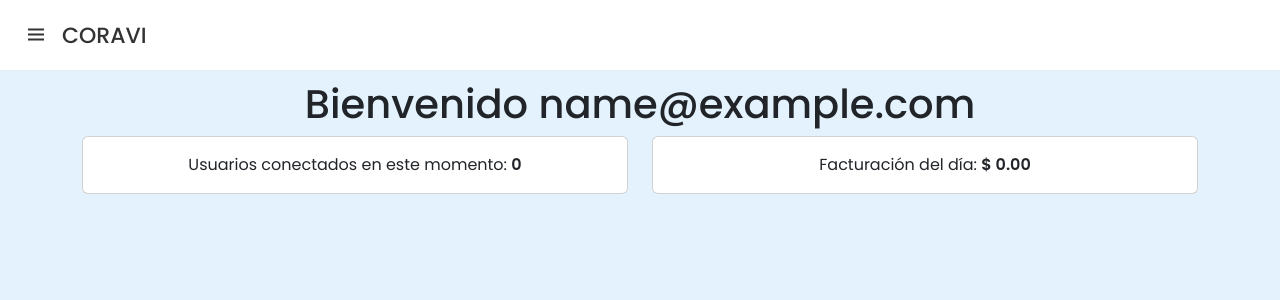
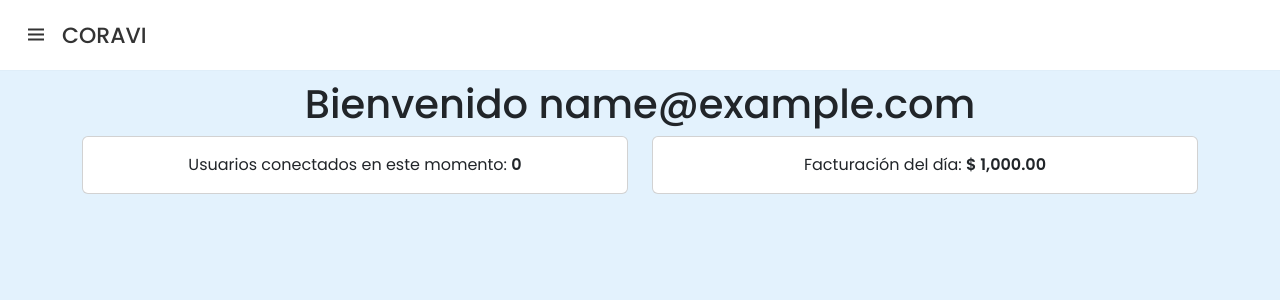
Before and after one commit to Luis-Olea/repairShop, a PHP site: page /dashboard.php in a window 1280 px wide. Shown: the top 300 px of the page. Run offline with PHP 8.4, Linux system fonts and the light colour scheme; the visitor is signed in with stand-in values (Sample User, id 1).

Commit message:
refairShop v0.3
Test 2

```diff
--- a/dashboard.php
+++ b/dashboard.php
@@ -24,7 +24,7 @@ include "templates/header.php";
         <div class="col-sm">
             <div class="card">
                 <div class="card-body">
-                    Facturación del día: <strong>$ <span id="daily_revenue">0.00</span></strong>
+                    Facturación del día: <strong>$ <span id="daily_revenue">1,000.00</span></strong>
                 </div>
             </div>
         </div>
```
Also changed, not shown: .cpanel.yml (added).
